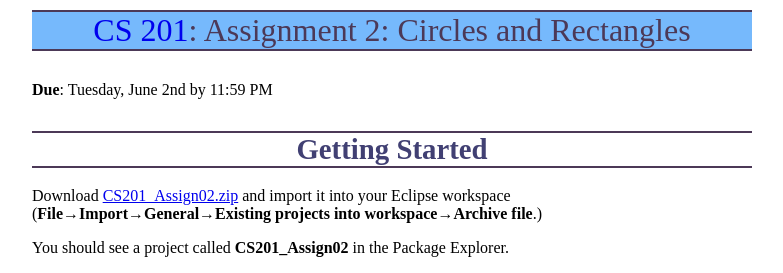
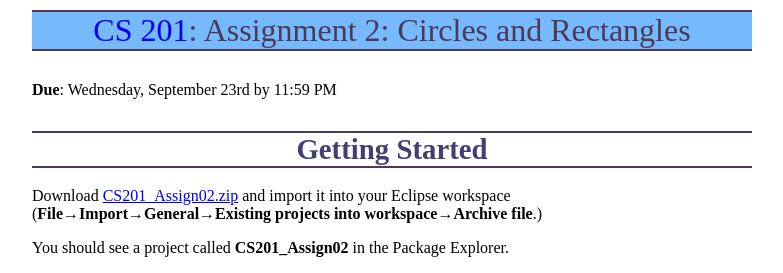
Before and after one commit to ycpcs/cs201-fall2015, a Jekyll site: the page built from assign/assign02.md, in a window 1280 px wide and 900 px high. Shown: the top 273 px of the window, without its empty margins (248-1031 px from the left). Built offline with Jekyll 4.4.1, drawn with Linux system fonts in a browser that asks for light colours; Markdown is read by kramdown in place of the engine named in the settings.

Commit message:
update due date

```diff
--- a/assign/assign02.md
+++ b/assign/assign02.md
@@ -3,7 +3,7 @@ layout: default
 title: "Assignment 2: Circles and Rectangles"
 ---
 
-**Due**: Tuesday, June 2nd by 11:59 PM
+**Due**: Wednesday, September 23rd by 11:59 PM
 
 Getting Started
 ===============
```
